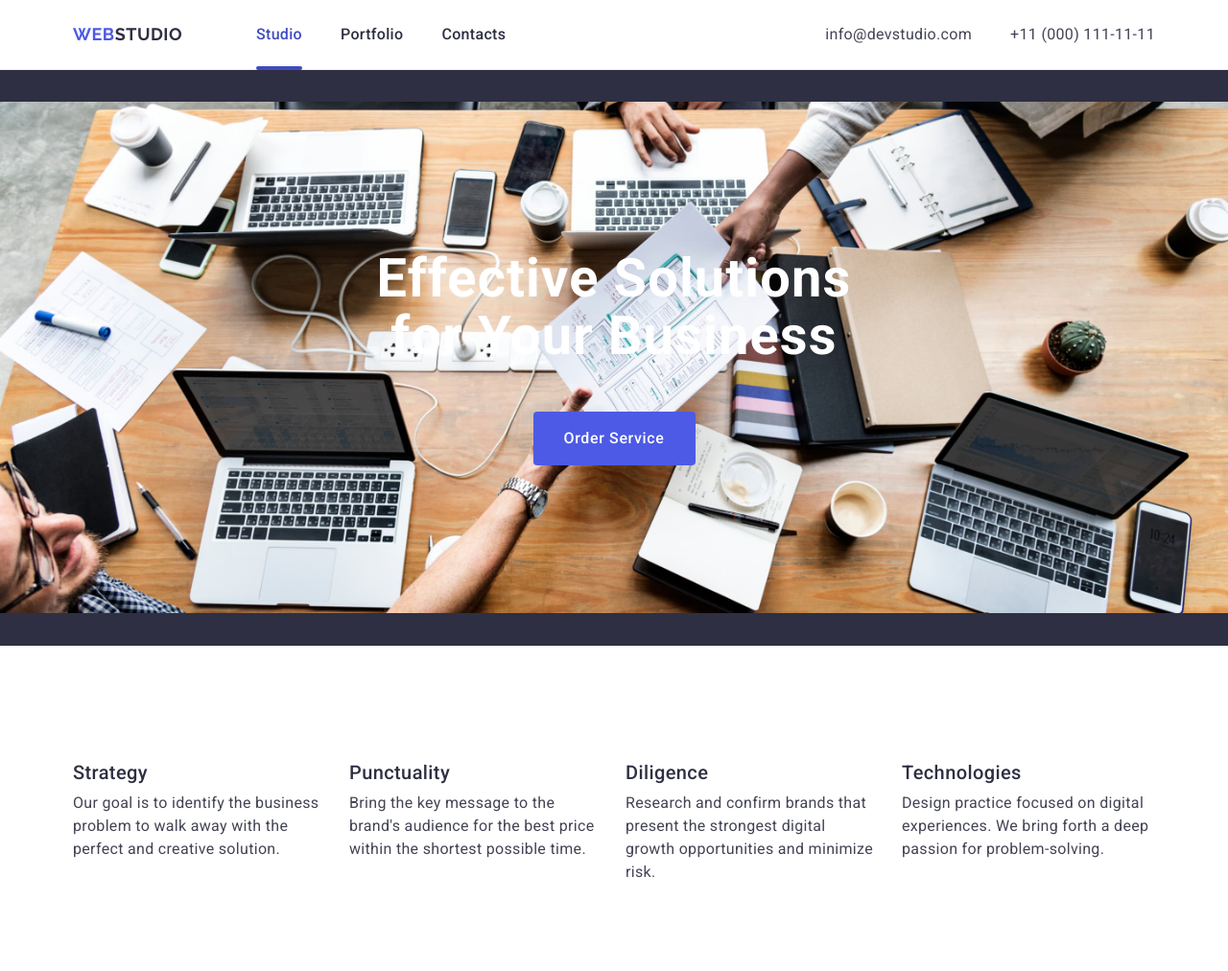
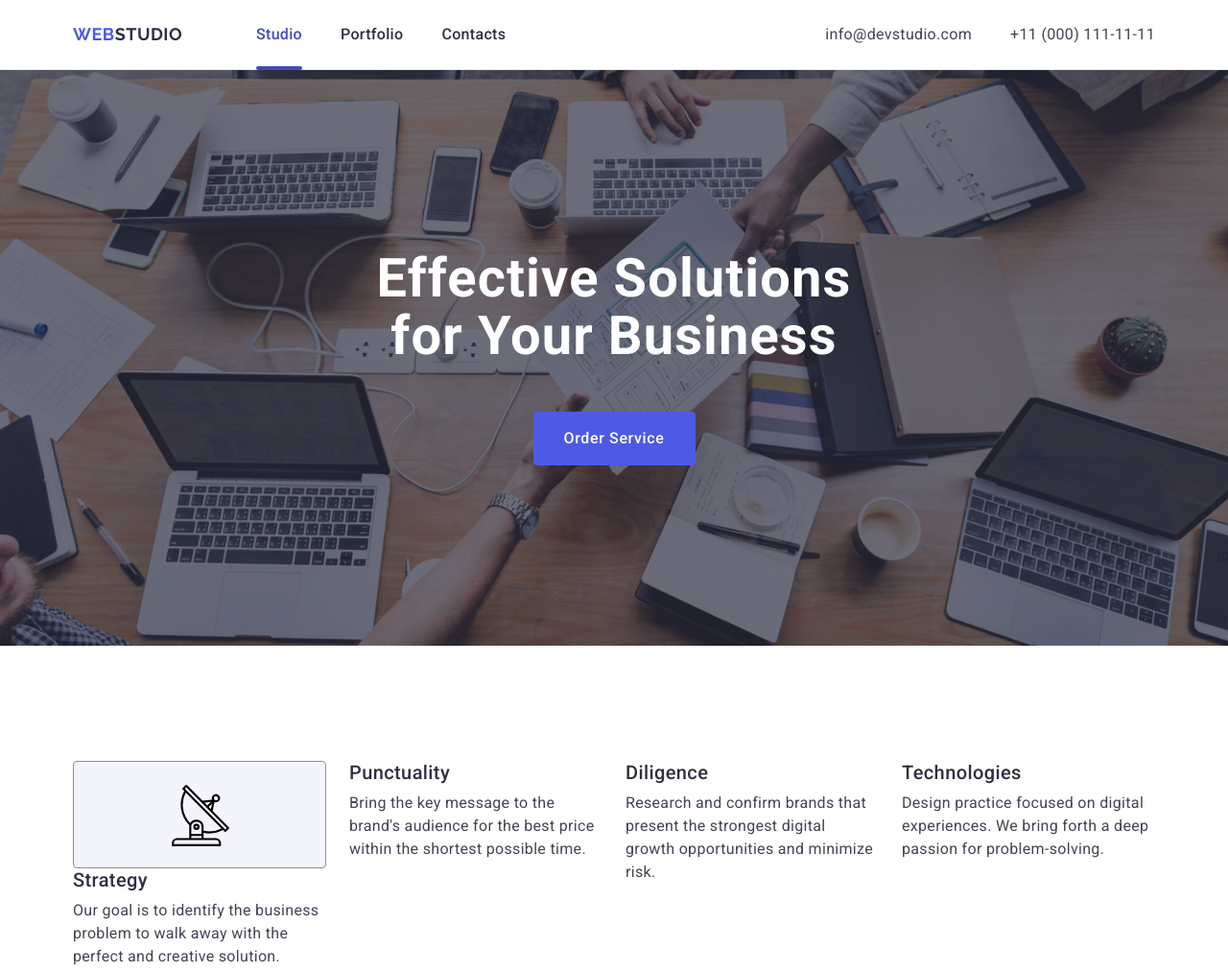
Before and after one commit to olgagoiko/goit-markup-hw-04, a plain HTML site: page index.html in a window 1280 px wide. Shown: the top 1012 px of the page at 96% size. Drawn offline with nearby package versions, Linux system fonts and the light colour scheme.

Commit message:
add all files

```diff
--- a/css/styles.css
+++ b/css/styles.css
@@ -135,15 +135,15 @@ bottom: -1px;
 }
 
 .hero {
-    background: #2e2f42;
-    background-image: url(../images/people-office\ 1\ \(1\).jpg);
-    padding: 188px 0;
+    background-color: #2e2f42;
+    background-image: linear-gradient(rgba(46, 47, 66, 0.7), rgba(46, 47, 66, 0.7)), url(../images/people-office\ 1\ \(1\).jpg);
+        padding: 188px 0;
     max-width: 1440px;
     background-repeat: no-repeat;
     background-position: center;
     margin: 0 auto;
-    background-size: 100%;
-}
+    background-size: cover;
+    }
 
 .hero-container {
     display: flex;
@@ -213,7 +213,23 @@ bottom: -1px;
 
 .solutions-item {
     width: calc((100% - 72px) / 4);
+
 }
+
+.solutions-icon {
+    border: 1px solid #8e8f99;
+border-radius: 4px;
+width: 264px;
+height: 112px;
+background: #f4f4fd;
+position: relative;
+}
+
+.special-icon {
+    position: absolute;
+    top: 24px;
+    left: 100px;
+    }
 
 .solutions-subtitle {
     font-weight: 500;
--- a/index.html
+++ b/index.html
@@ -62,6 +62,9 @@
          <h2 class="visually-hidden">Hidden</h2>
           <ul class="solutions-list">
             <li class="solutions-item">
+              <div class="solutions-icon">
+              <svg class="special-icon" width="64" height="64"><use href="./images/icon.svg#icon-antenna"></use></svg>
+              </div>
               <h3 class="solutions-subtitle">Strategy</h3>
               <p class="solutions-text">
                 Our goal is to identify the business problem to walk away with
```
Also changed, not shown: images/antenna 1.jpg (deleted), images/astronaut 1.jpg (deleted), images/clock 1.jpg (deleted), images/diagram 1.jpg (deleted), images/icon.svg (added), images/symbol-defs (1).svg (deleted).
